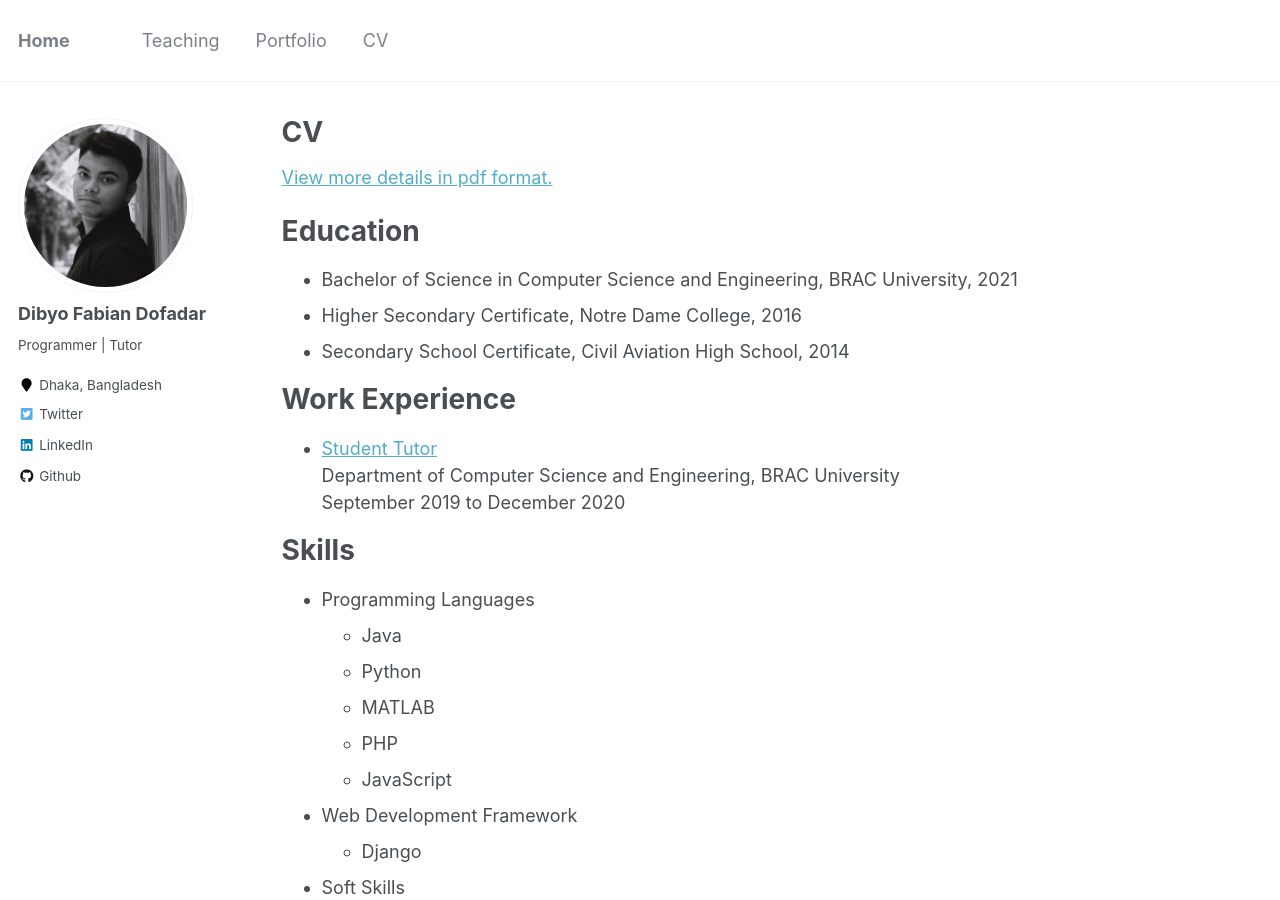
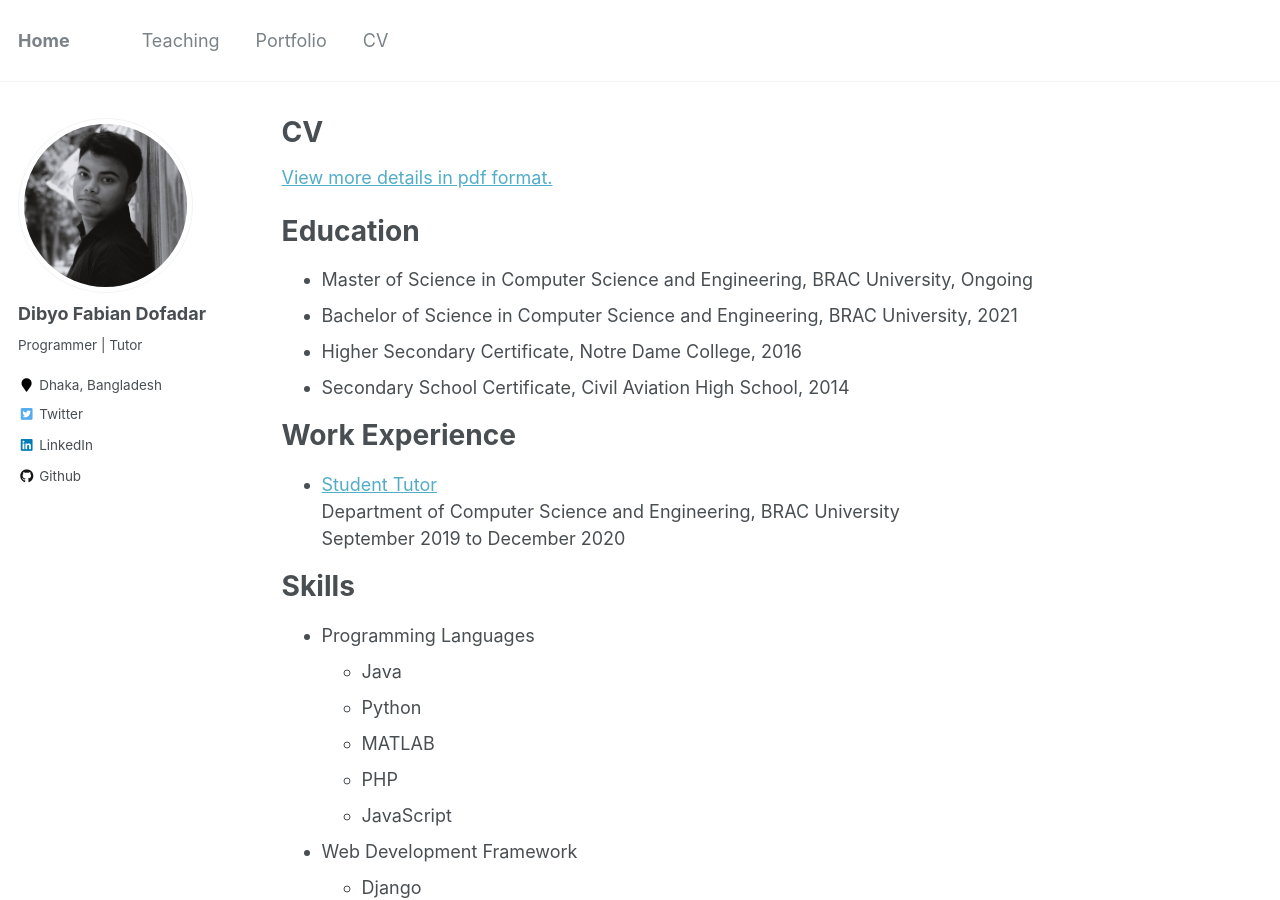
Before and after one commit to fabian-dibyo/fabian-dibyo.github.io, a Jekyll site: the page built from _pages/cv.md, in a window 1280 px wide and 900 px high. Built offline with Jekyll 4.4.1, drawn with Linux system fonts in a browser that asks for light colours.

Commit message:
Update cv.md

```diff
--- a/_pages/cv.md
+++ b/_pages/cv.md
@@ -13,6 +13,7 @@ redirect_from:
 
 Education
 ======
+* Master of Science in Computer Science and Engineering, BRAC University, Ongoing
 * Bachelor of Science in Computer Science and Engineering, BRAC University, 2021
 * Higher Secondary Certificate, Notre Dame College, 2016
 * Secondary School Certificate, Civil Aviation High School, 2014
```
